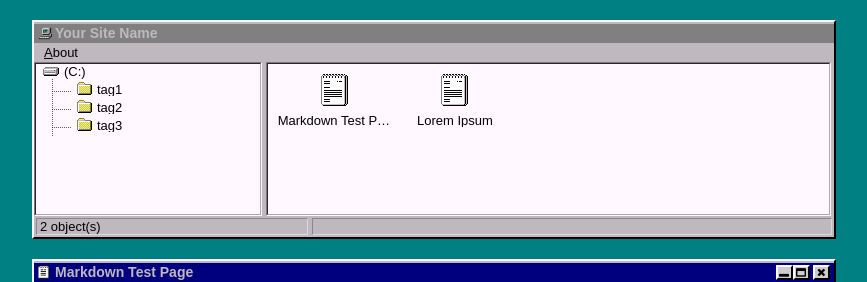
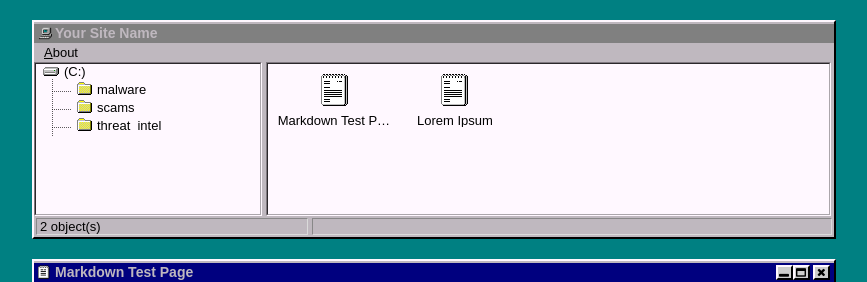
Before and after one commit to scattered-gonk/scattered-gonk.github.io, a Jekyll site: the page built from _posts/2017-09-16-markdown-test-page.md, in a window 1280 px wide. Shown: the top 282 px of the page, without its empty margins (206-1073 px from the left). Built offline with Jekyll 4.4.1, drawn with Linux system fonts in a browser that asks for light colours.

Commit message:
Updated files

```diff
--- a/_posts/2017-08-31-lorem-ipsum.md
+++ b/_posts/2017-08-31-lorem-ipsum.md
@@ -1,7 +1,7 @@
 ---
 layout: default
 title: "Lorem Ipsum"
-tags: tag1 tag2 tag3
+tags: scams malware threat_intel
 ---
 
 ## Lorem Ipsum
--- a/_posts/2017-09-16-markdown-test-page.md
+++ b/_posts/2017-09-16-markdown-test-page.md
@@ -1,7 +1,7 @@
 ---
 layout: default
 title: "Markdown Test Page"
-tags: tag1 tag3
+tags: scams
 ---
 
 ## Source: [Markdown Test Page](https://github.com/fullpipe/markdown-test-page)
```
